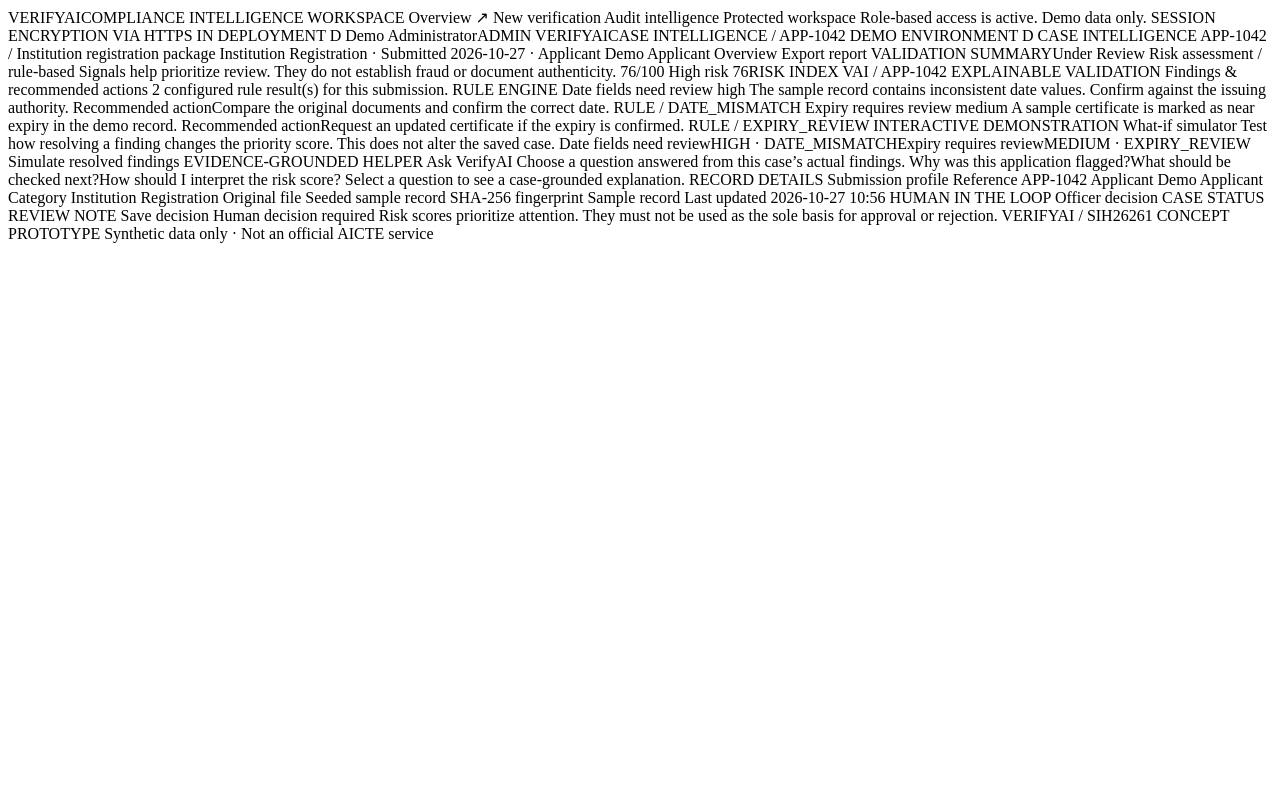
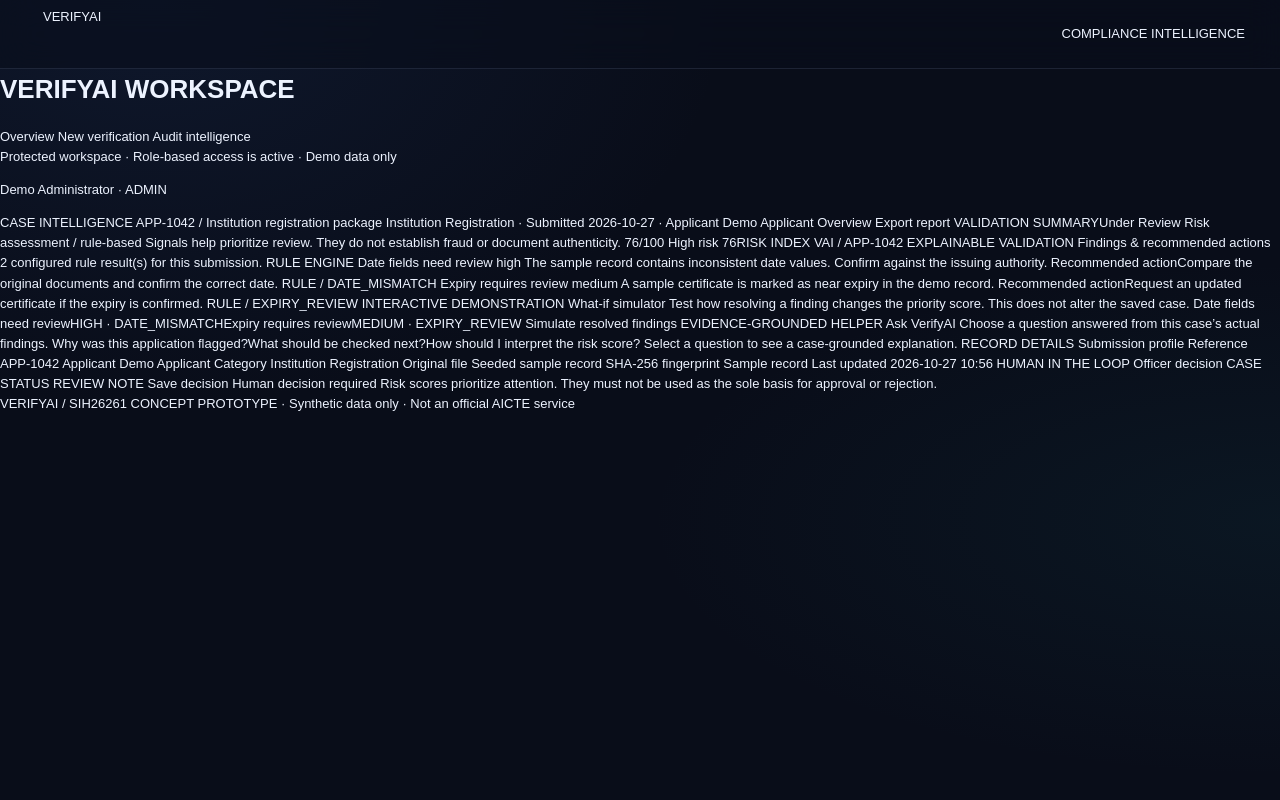
Before and after one commit to SaiPranavi-Kapa/VerifyAI-SIH26261-Prototype, a Flask app: page /cases/1 in a window 1280 px wide. Run offline with Flask 3, Linux system fonts and the light colour scheme; the visitor is signed in with stand-in values (Sample User, id 1); data comes from the database, SQL or seed files in the repository.

Commit message:
Update base.html

```diff
--- a/templates/base.html
+++ b/templates/base.html
@@ -1,25 +1,59 @@
+
+<!DOCTYPE html>
+<html lang="en">
+<head>
+    <meta charset="UTF-8">
+    <meta name="viewport" content="width=device-width, initial-scale=1.0">
+    <title>VerifyAI | Compliance Intelligence</title>
+    <link rel="stylesheet" href="{{ url_for('static', filename='css/style.css') }}">
+</head>
+<body>
 {% if current_user %}
-VERIFYAICOMPLIANCE INTELLIGENCE
-WORKSPACE
- Overview ↗  New verification {% if current_user.role in ['admin','officer'] %}  Audit intelligence {% endif %}
-Protected workspace
-Role-based access is active. Demo data only.
+<header class="topbar">
+    <a class="brand" href="{{ url_for('dashboard') }}">VERIFYAI</a>
+    <span>COMPLIANCE INTELLIGENCE</span>
+</header>
 
-SESSION ENCRYPTION VIA HTTPS IN DEPLOYMENT
-{{ current_user.display_name[:1]|upper }}
-{{ current_user.display_name }}{{ current_user.role|upper }}
+<main class="workspace">
+    <h1>VERIFYAI WORKSPACE</h1>
+    <nav>
+        <a href="{{ url_for('dashboard') }}">Overview</a>
+        {% if current_user.role in ['admin', 'officer'] %}
+        <a href="{{ url_for('new_case') }}">New verification</a>
+        <a href="{{ url_for('audit') }}">Audit intelligence</a>
+        {% endif %}
+    </nav>
 
-VERIFYAI{% block crumb %}OVERVIEW{% endblock %}
-DEMO ENVIRONMENT
-{{ current_user.display_name[:1]|upper }}
-{% with messages = get_flashed_messages(with_categories=true) %}{% if messages %}
-{% for category, message in messages %}
-{{ message }}×
-{% endfor %}
-{% endif %}{% endwith %} {% block content %}{% endblock %}
-VERIFYAI / SIH26261 CONCEPT PROTOTYPE Synthetic data only · Not an official AICTE service
-{% else %} {% with messages = get_flashed_messages(with_categories=true) %}{% if messages %}
-{% for category, message in messages %}
-{{ message }}
-{% endfor %}
-{% endif %}{% endwith %} {% block auth_content %}{% endblock %} {% endif %}
+    <p>Protected workspace · Role-based access is active · Demo data only</p>
+    <p>{{ current_user.display_name }} · {{ current_user.role|upper }}</p>
+
+    {% with messages = get_flashed_messages(with_categories=true) %}
+        {% if messages %}
+            {% for category, message in messages %}
+            <div class="alert {{ category }}">{{ message }}</div>
+            {% endfor %}
+        {% endif %}
+    {% endwith %}
+
+    {% block content %}{% endblock %}
+</main>
+
+<footer>VERIFYAI / SIH26261 CONCEPT PROTOTYPE · Synthetic data only · Not an official AICTE service</footer>
+
+{% else %}
+<main class="auth-page">
+    {% with messages = get_flashed_messages(with_categories=true) %}
+        {% if messages %}
+            {% for category, message in messages %}
+            <div class="alert {{ category }}">{{ message }}</div>
+            {% endfor %}
+        {% endif %}
+    {% endwith %}
+
+    {% block auth_content %}{% endblock %}
+</main>
+{% endif %}
+
+<script src="{{ url_for('static', filename='js/app.js') }}" defer></script>
+</body>
+</html>
```
